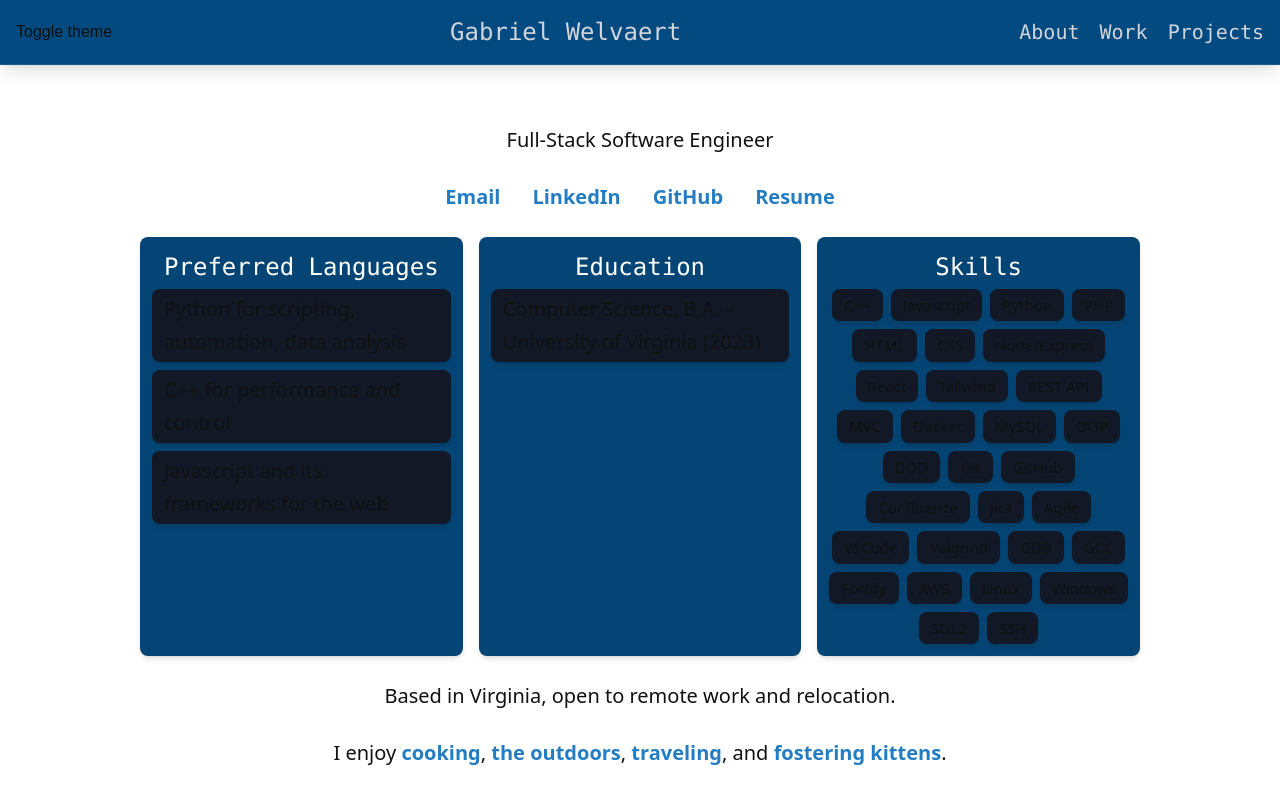
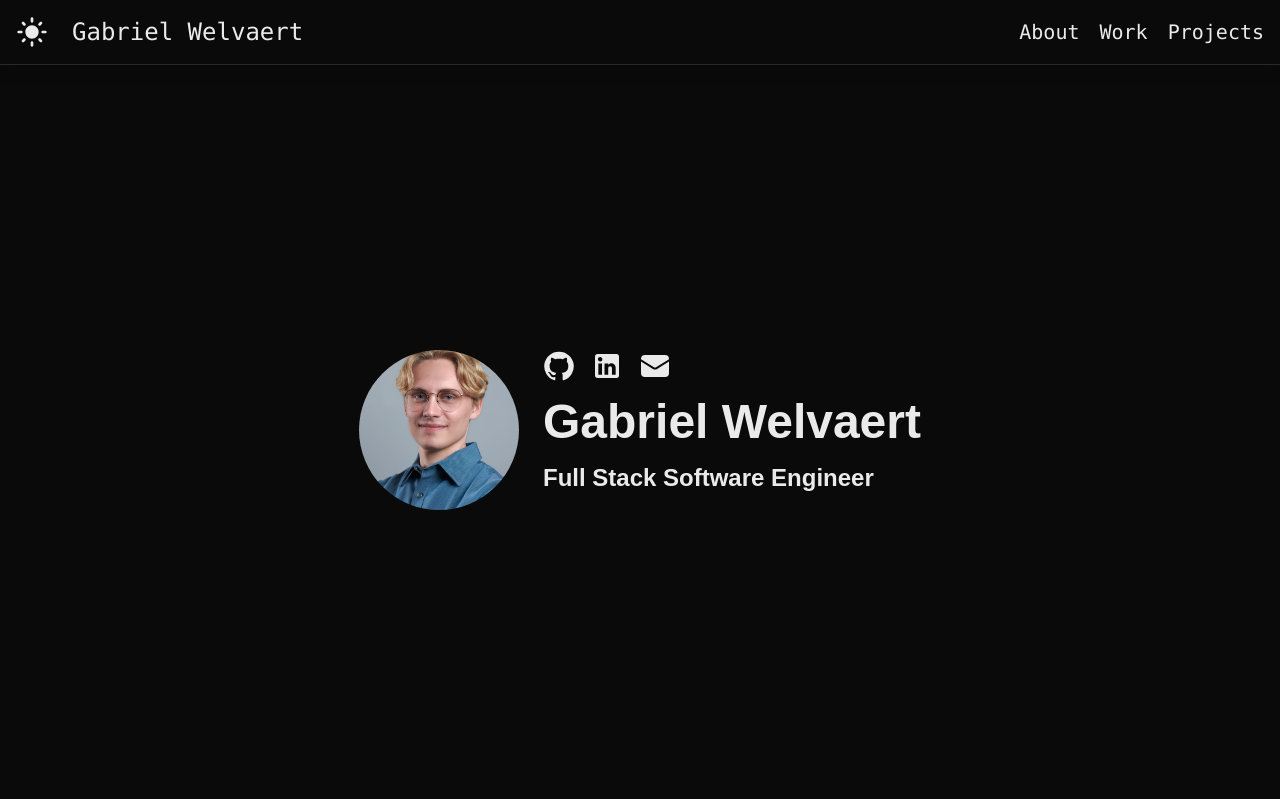
Before and after one commit to GabrielWelvaert/portfolio-website, a React (Vite) app: page /#about in a window 1280 px wide. Before the commit this address led to /#about. Shown: the top 799 px of the page. Built offline with nearby package versions, Linux system fonts and the light colour scheme.

Commit message:
front page overhaul progress

```diff
--- a/src/App.jsx
+++ b/src/App.jsx
@@ -1,6 +1,6 @@
 import "./index.css";
 import { useState, useEffect, useRef } from "react";
-import { NavigationBar } from './components/NavigationBar';
+import { Header } from './components/Header';
 import { MobileMenu } from "./components/MobileMenu";
 import { About } from "./components/About";
 import { Work } from "./components/Work";
@@ -12,7 +12,7 @@ import { scrollToId, getCurrentIndexFromURL, indexToSection, sectionIds } from "
 function App() {
   const [menuOpen, setMenuOpen] = useState(false);
   const [currentIndex, setCurrentIndex] = useState(getCurrentIndexFromURL());
-  const [theme, setTheme] = useState("light");
+  const [theme, setTheme] = useState("dark");
 
   // for the theme (dark or light)
   useEffect(() => {
@@ -49,9 +49,9 @@ function App() {
 
   return (
       <div className={`min-h-screen animate-fadeIn`}>
-        <NavigationBar menuOpen={menuOpen} setMenuOpen={setMenuOpen} theme={theme} setTheme={setTheme}/>
+        <Header menuOpen={menuOpen} setMenuOpen={setMenuOpen} theme={theme} setTheme={setTheme}/>
         <MobileMenu menuOpen={menuOpen} setMenuOpen={setMenuOpen}/>
-        <About/>
+        <About theme={theme}/>
         <Work/>
         <Projects/>
       </div>
--- a/src/components/About.jsx
+++ b/src/components/About.jsx
@@ -1,62 +1,93 @@
 import { ColumnCard } from "./ColumnCard";
 import { ButtonCard } from "./ButtonCard";
 import { HoverImage } from "./HoverImage";
+import { Icon } from "./Icon";
 
-export const About = () => {
+export const About = ({theme}) => {
     return (
         <div id="about" className="page-content-container-centered-1000">
-            <div className="passage-text-header">Gabriel Welvaert</div>
-            <div className="passage-text">
-                Full-Stack Software Engineer
-            </div>
-            <div className="flex flex-row gap-8">
-                <a className="hover-image-text" href="mailto:gabewelvaert@gmail.com" target="_blank" rel="noopener noreferrer">Email</a>
-                <a className="hover-image-text" href="http://www.linkedin.com/in/gabriel-welvaert-509444284" target="_blank" rel="noopener noreferrer">LinkedIn</a>
-                <a className="hover-image-text" href="https://github.com/GabrielWelvaert" target="_blank" rel="noopener noreferrer">GitHub</a>
-                <a className="hover-image-text" href="/resume.pdf" download>Resume</a>
-            </div>
-            <div className="cards-row">
-                <ColumnCard
-                    title="Preferred Languages"
-                    className="card-item"
-                    description={[
-                        "Python for scripting, automation, data analysis",
-                        "C++ for performance and control",
-                        "Javascript and its frameworks for the web",
-                    ]}
-                />
-                <ColumnCard
-                    title="Education"
-                    className="card-item"
-                    description={[
-                        "Computer Science, B.A. – University of Virginia (2023)"
-                    ]}
-                />
-                <ButtonCard
-                    title="Skills"
-                    className="card-item"
-                    description={[
-                        "C++", "Javascript", "Python", "PHP",
-                        "HTML", "CSS", "Node/Express", "React", "Tailwind", "REST API",
-                        "MVC", "Docker", "MySQL", "OOP", "DOD",
-                        "Git", "GitHub", "Confluence", "Jira", "Agile",
-                        "VSCode", "Valgrind", "GDB", "GCC", "Fortify", "AWS",
-                        "Linux", "Windows", "SDL2", "SSH"
-                    ]}
-                />
-            </div>
-            <div className="passage-text">
-                Based in Virginia, open to remote work and relocation.
-            </div>
-            <div className="passage-text">
-                I enjoy <HoverImage text="cooking" images={["IMG_0018.JPEG", "IMG_0283.JPEG", "IMG_0394.JPEG", "IMG_0499.JPEG", "IMG_0591.JPEG", "IMG_7487.JPEG", "IMG_7883.JPEG", "IMG_8557.JPEG", "IMG_8998.JPEG"]}></HoverImage>,&nbsp;
-                        <HoverImage text="the outdoors" images={["IMG_0716.JPEG", "IMG_0843.JPEG", "IMG_3912.JPEG", "IMG_4423.JPEG", "IMG_4709.JPEG", "IMG_6528.JPEG", "IMG_6576.JPEG", "IMG_8193.JPEG", "IMG_8301.JPEG"]}></HoverImage>,&nbsp;
-                        <HoverImage text="traveling" images={["00025.jpg", "IMG_0791.JPEG", "IMG_1071.JPEG", "IMG_1734_000.jpg", "IMG_1750.JPEG", "IMG_4371.JPEG", "IMG_5589.JPEG", "IMG_8040.JPEG", "IMG_8154.JPEG"]}></HoverImage>,&nbsp;and&nbsp;
-                        <HoverImage text="fostering kittens" images={["IMG_0006.JPEG", "IMG_0306.JPEG", "IMG_0442.JPEG", "IMG_0510.JPEG", "IMG_0564.JPEG", "IMG_1248.JPEG", "IMG_9468.JPEG", "IMG_9603.JPEG", "IMG_9914.JPEG"]}></HoverImage>.
-            </div>
-            <div className="passage-text">
-                Use the arrow keys (← ↑ → ↓) to navigate.
+            <div className="flex flex-row gap-6">
+                <img className="portrait-image w-50% h-50%" src='/gabe.jpg'></img>
+                <div className="flex flex-col gap-4">
+                    <div className="flex flex-row gap-4">
+                        <Icon
+                            theme={theme}
+                            href={"https://github.com/GabrielWelvaert"}
+                            darkPath = "M12 1.27a11 11 0 00-3.48 21.46c.55.09.73-.28.73-.55v-1.84c-3.03.64-3.67-1.46-3.67-1.46-.55-1.29-1.28-1.65-1.28-1.65-.92-.65.1-.65.1-.65 1.1 0 1.73 1.1 1.73 1.1.92 1.65 2.57 1.2 3.21.92a2 2 0 01.64-1.47c-2.47-.27-5.04-1.19-5.04-5.5 0-1.1.46-2.1 1.2-2.84a3.76 3.76 0 010-2.93s.91-.28 3.11 1.1c1.8-.49 3.7-.49 5.5 0 2.1-1.38 3.02-1.1 3.02-1.1a3.76 3.76 0 010 2.93c.83.74 1.2 1.74 1.2 2.94 0 4.21-2.57 5.13-5.04 5.4.45.37.82.92.82 2.02v3.03c0 .27.1.64.73.55A11 11 0 0012 1.27"
+                        />
+                        <Icon
+                            theme={theme}
+                            href={"http://www.linkedin.com/in/gabriel-welvaert-509444284"}
+                            darkPath = "M19 3a2 2 0 0 1 2 2v14a2 2 0 0 1-2 2H5a2 2 0 0 1-2-2V5a2 2 0 0 1 2-2h14m-.5 15.5v-5.3a3.26 3.26 0 0 0-3.26-3.26c-.85 0-1.84.52-2.32 1.3v-1.11h-2.79v8.37h2.79v-4.93c0-.77.62-1.4 1.39-1.4a1.4 1.4 0 0 1 1.4 1.4v4.93h2.79M6.88 8.56a1.68 1.68 0 0 0 1.68-1.68c0-.93-.75-1.69-1.68-1.69a1.69 1.69 0 0 0-1.69 1.69c0 .93.76 1.68 1.69 1.68m1.39 9.94v-8.37H5.5v8.37h2.77z"
+                        />
+                        <Icon
+                            theme={theme}
+                            href={"mailto:gabewelvaert@gmail.com"}
+                            darkPath = "M1.5 8.67v8.58a3 3 0 0 0 3 3h15a3 3 0 0 0 3-3V8.67l-8.928 5.493a3 3 0 0 1-3.144 0L1.5 8.67Z M22.5 6.908V6.75a3 3 0 0 0-3-3h-15a3 3 0 0 0-3 3v.158l9.714 5.978a1.5 1.5 0 0 0 1.572 0L22.5 6.908Z"
+                        />
+                    </div>
+                    <div className="text-5xl font-bold">
+                        Gabriel Welvaert
+                    </div>
+                    <div className="text-2xl font-bold">
+                        Full Stack Software Engineer
+                    </div>
+                </div>
             </div>
         </div>
+        // <div id="about" className="page-content-container-centered-1000">
+        //     <div className="passage-text-header">Gabriel Welvaert</div>
+        //     <div className="passage-text">
+        //         Full-Stack Software Engineer
+        //     </div>
+        //     <div className="flex flex-row gap-8">
+        //         <a className="hover-image-text" href="mailto:gabewelvaert@gmail.com" target="_blank" rel="noopener noreferrer">Email</a>
+        //         <a className="hover-image-text" href="http://www.linkedin.com/in/gabriel-welvaert-509444284" target="_blank" rel="noopener noreferrer">LinkedIn</a>
+        //         <a className="hover-image-text" href="https://github.com/GabrielWelvaert" target="_blank" rel="noopener noreferrer">GitHub</a>
+        //         <a className="hover-image-text" href="/resume.pdf" download>Resume</a>
+        //     </div>
+        //     <div className="cards-row">
+        //         <ColumnCard
+        //             title="Preferred Languages"
+        //             className="card-item"
+        //             description={[
+        //                 "Python for scripting, automation, data analysis",
+        //                 "C++ for performance and control",
+        //                 "Javascript and its frameworks for the web",
+        //             ]}
+        //         />
+        //         <ColumnCard
+        //             title="Education"
+        //             className="card-item"
+        //             description={[
+        //                 "Computer Science, B.A. – University of Virginia (2023)"
+        //             ]}
+        //         />
+        //         <ButtonCard
+        //             title="Skills"
+        //             className="card-item"
+        //             description={[
+        //                 "C++", "Javascript", "Python", "PHP",
+        //                 "HTML", "CSS", "Node/Express", "React", "Tailwind", "REST API",
+        //                 "MVC", "Docker", "MySQL", "OOP", "DOD",
+        //                 "Git", "GitHub", "Confluence", "Jira", "Agile",
+        //                 "VSCode", "Valgrind", "GDB", "GCC", "Fortify", "AWS",
+        //                 "Linux", "Windows", "SDL2", "SSH"
+        //             ]}
+        //         />
+        //     </div>
+        //     <div className="passage-text">
+        //         Based in Virginia, open to remote work and relocation.
+        //     </div>
+        //     <div className="passage-text">
+        //         I enjoy <HoverImage text="cooking" images={["IMG_0018.JPEG", "IMG_0283.JPEG", "IMG_0394.JPEG", "IMG_0499.JPEG", "IMG_0591.JPEG", "IMG_7487.JPEG", "IMG_7883.JPEG", "IMG_8557.JPEG", "IMG_8998.JPEG"]}></HoverImage>,&nbsp;
+        //                 <HoverImage text="the outdoors" images={["IMG_0716.JPEG", "IMG_0843.JPEG", "IMG_3912.JPEG", "IMG_4423.JPEG", "IMG_4709.JPEG", "IMG_6528.JPEG", "IMG_6576.JPEG", "IMG_8193.JPEG", "IMG_8301.JPEG"]}></HoverImage>,&nbsp;
+        //                 <HoverImage text="traveling" images={["00025.jpg", "IMG_0791.JPEG", "IMG_1071.JPEG", "IMG_1734_000.jpg", "IMG_1750.JPEG", "IMG_4371.JPEG", "IMG_5589.JPEG", "IMG_8040.JPEG", "IMG_8154.JPEG"]}></HoverImage>,&nbsp;and&nbsp;
+        //                 <HoverImage text="fostering kittens" images={["IMG_0006.JPEG", "IMG_0306.JPEG", "IMG_0442.JPEG", "IMG_0510.JPEG", "IMG_0564.JPEG", "IMG_1248.JPEG", "IMG_9468.JPEG", "IMG_9603.JPEG", "IMG_9914.JPEG"]}></HoverImage>.
+        //     </div>
+        //     <div className="passage-text">
+        //         Use the arrow keys (← ↑ → ↓) to navigate.
+        //     </div>
+        // </div>
     )
 };
--- /dev/null
+++ b/src/components/Header.jsx
@@ -0,0 +1,36 @@
+import { useState, useEffect } from "react";
+import { MobileMenu } from './MobileMenu'
+import { Icon } from "./Icon";
+
+export const Header = ({menuOpen, setMenuOpen, theme, setTheme }) => {
+
+    useEffect(() => {
+        document.body.style.overflow = menuOpen ? "hidden" : "";
+    }, [menuOpen]);
+
+    return (<>
+        <nav className="fixed top-0  w-full z-40 shadow-lg" style={{ background: "var(--bg)", borderBottom: "1px solid var(--border)" }}>
+            <div className="max-w-7xl mx-auto px-4 ">
+                <div className="flex justify-between items-center h-16">
+                    <div className="flex gap-6">
+                        <Icon
+                            theme={theme}
+                            onClick={() => setTheme(t => t === "light" ? "dark" : "light")}
+                            darkPath = "M12 3c-4.97 0-9 4.03-9 9s4.03 9 9 9 9-4.03 9-9c0-.46-.04-.92-.1-1.36-.98 1.37-2.58 2.26-4.4 2.26-2.98 0-5.4-2.42-5.4-5.4 0-1.81.89-3.42 2.26-4.4-.44-.06-.9-.1-1.36-.1"
+                            lightPath = "M12 7c-2.76 0-5 2.24-5 5s2.24 5 5 5 5-2.24 5-5-2.24-5-5-5M2 13h2c.55 0 1-.45 1-1s-.45-1-1-1H2c-.55 0-1 .45-1 1s.45 1 1 1m18 0h2c.55 0 1-.45 1-1s-.45-1-1-1h-2c-.55 0-1 .45-1 1s.45 1 1 1M11 2v2c0 .55.45 1 1 1s1-.45 1-1V2c0-.55-.45-1-1-1s-1 .45-1 1m0 18v2c0 .55.45 1 1 1s1-.45 1-1v-2c0-.55-.45-1-1-1s-1 .45-1 1M5.99 4.58c-.39-.39-1.03-.39-1.41 0-.39.39-.39 1.03 0 1.41l1.06 1.06c.39.39 1.03.39 1.41 0s.39-1.03 0-1.41zm12.37 12.37c-.39-.39-1.03-.39-1.41 0-.39.39-.39 1.03 0 1.41l1.06 1.06c.39.39 1.03.39 1.41 0 .39-.39.39-1.03 0-1.41zm1.06-10.96c.39-.39.39-1.03 0-1.41-.39-.39-1.03-.39-1.41 0l-1.06 1.06c-.39.39-.39 1.03 0 1.41s1.03.39 1.41 0zM7.05 18.36c.39-.39.39-1.03 0-1.41-.39-.39-1.03-.39-1.41 0l-1.06 1.06c-.39.39-.39 1.03 0 1.41s1.03.39 1.41 0z"
+                        />
+                        <a href="#about" className="interactable-text text-2xl select-none">Gabriel Welvaert</a>
+                    </div>
+                    <div className="w-7 relative z-40 md:hidden interactable-text text-2xl focus:outline-none cursor-pointer" onClick={() => setMenuOpen((prev) => !prev)}>
+                        &#9776;
+                    </div>
+                    <div className="hidden md:flex items-center space-x-5">
+                        <a href="#about" className="interactable-text text-[20px] select-none">About</a>
+                        <a href="#work" className="interactable-text text-[20px] select-none">Work</a>
+                        <a href="#projects" className="interactable-text text-[20px] select-none">Projects</a>
+                    </div>
+                </div>
+            </div>
+        </nav>
+    </>);
+}
--- /dev/null
+++ b/src/components/Icon.jsx
@@ -0,0 +1,27 @@
+// pass either href or onClick - not both
+export const Icon = ({ theme, onClick, href, darkPath, lightPath }) => {
+    if(!lightPath){
+        lightPath = darkPath
+    }
+
+    const content = (
+        <svg
+            viewBox="0 0 24 24"
+            fill="currentColor"
+            className="w-8 h-8 cursor-pointer"
+        >
+            {/* changes vector graphic dispalyed depeding on if dark mode or light mode */}
+            <path d={theme === "dark" ? lightPath : darkPath} />
+        </svg>
+    )
+
+    if (href && !onClick) {
+        return (
+        <a href={href} target="_blank" rel="noopener noreferrer">
+            {content}
+        </a>
+        );
+    }
+
+    return <div onClick={onClick}>{content}</div>;
+};
--- a/src/components/NavigationBar.jsx
+++ /dev/null
@@ -1,30 +0,0 @@
-import { useState, useEffect } from "react";
-import { MobileMenu } from './MobileMenu'
-
-export const NavigationBar = ({menuOpen, setMenuOpen, theme, setTheme }) => {
-
-    useEffect(() => {
-        document.body.style.overflow = menuOpen ? "hidden" : "";
-    }, [menuOpen]);
-
-    return (<>
-        <nav className="fixed top-0  w-full z-40 bg-[#024a80] backdrop-blur-lg border-b border-white/10 shadow-lg">
-            <div className="max-w-7xl mx-auto px-4">
-                <div className="flex justify-between items-center h-16">
-                    <button onClick={() => setTheme(theme === "light" ? "dark" : "light")}>
-                        Toggle theme
-                    </button>
-                    <a href="#about" className="interactable-text text-2xl">Gabriel Welvaert</a>
-                    <div className="w-7 relative z-40 md:hidden interactable-text text-2xl focus:outline-none cursor-pointer" onClick={() => setMenuOpen((prev) => !prev)}>
-                        &#9776;
-                    </div>
-                    <div className="hidden md:flex items-center space-x-5">
-                        <a href="#about" className="interactable-text text-[20px]">About</a>
-                        <a href="#work" className="interactable-text text-[20px]">Work</a>
-                        <a href="#projects" className="interactable-text text-[20px]">Projects</a>
-                    </div>
-                </div>
-            </div>
-        </nav>
-    </>);
-}
--- a/src/index.css
+++ b/src/index.css
@@ -3,13 +3,13 @@
 :root {
   --bg: #ffffff;
   --text: #111111;
-  --nav: #024a80;
+  --border: rgba(0, 0, 0, 0.08);
 }
 
 .dark {
   --bg: #0a0a0a;
   --text: #eaeaea;
-  --nav: #111827;
+  --border: rgba(255, 255, 255, 0.12);
 }
 
 html, body {
@@ -52,12 +52,18 @@ html, body {
   @apply rounded-lg object-cover;
 }
 
+.portrait-image {
+  @apply object-cover w-40 aspect-square;
+  border-radius: 50%;
+  /* filter: grayscale(100%); */
+}
+
 .non-centered-scrollable-section {
   scroll-margin-top: 84px;
 }
 
 .interactable-text {
-  @apply text-gray-300 hover:text-white transition-colors font-mono;
+  @apply transition-colors font-mono hover:cursor-pointer;
 }
 
 .list {
@@ -107,11 +113,11 @@ html, body {
 }
 
 .card-header {
-  @apply text-white font-mono text-[24px] text-center w-full mb-[4px];
+  @apply  font-mono text-[24px] text-center w-full mb-[4px];
 }
 
 .passage-text-header {
-  @apply text-white font-mono text-4xl text-center w-full;
+  @apply font-mono text-4xl text-center w-full;
 }
 
 .page-content-container-centered-500 {
```
Also changed, not shown: public/gabe.jpg (added), 1 other file (tests, documents, lock files or other folders).
